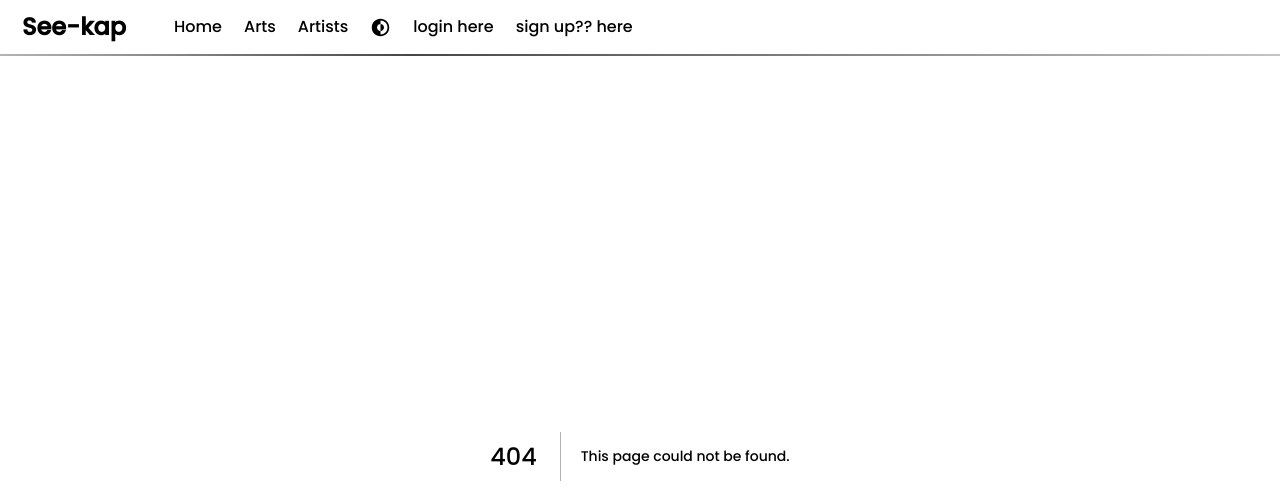
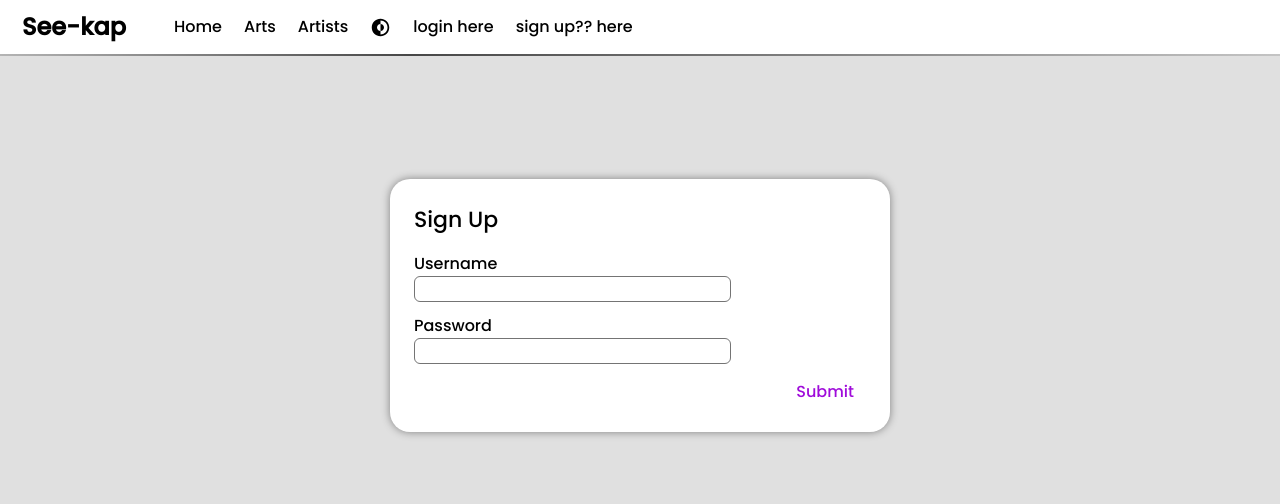
Before and after one commit to Lorenzo-Mariano/Seekap, a Next.js app: page /signUpTab in a window 1280 px wide. Before the commit this address had no page. Shown: the top 504 px of the page. Built offline with nearby package versions, Linux system fonts and the light colour scheme.

Commit message:
Added Login and Sign Up tabs and forms (#3)

```diff
--- a/src/pages/loginTab/index.js
+++ b/src/pages/loginTab/index.js
@@ -0,0 +1,37 @@
+import { useState } from "react";
+import styles from './index.module.css';
+
+export default function LoginForm() {
+
+    const [loginUsername, setLoginUsername] = useState('');
+    const [loginPassword, setLoginPassword] = useState('');
+
+    function userNameChangeHandler(event) {
+        console.log(event)
+        setLoginUsername(event.target.value);
+    }
+
+    function passwordChangeHandler(event) {
+        console.log(event);
+        setLoginPassword(event.target.value);
+    }
+
+    function submitLoginHandler(event) {
+        event.preventDefault();
+        console.log('submitted! (login)');
+    }
+
+    return (
+        <form className={styles["login-form"]}>
+            <div className={styles['form-name']}>Login</div>
+
+            <label>Username</label>
+            <input type="text" className={styles['login-username']} onChange={userNameChangeHandler} value={loginUsername}></input>
+
+            <label>Password</label>
+            <input type="password" className={styles['login-password']} onChange={passwordChangeHandler} value={loginPassword}></input>
+
+            <input type="submit" className={styles["submit-button"]} onClick={submitLoginHandler} value="Submit" />
+        </form>
+    )
+}
--- /dev/null
+++ b/src/pages/loginTab/index.module.css
@@ -0,0 +1,40 @@
+.login-form {
+	display: flex;
+	flex-direction: column;
+
+	width: 500px;
+	align-items: flex-start;
+	padding: 24px;
+	margin: 123px auto;
+
+	background-color: #fff;
+	box-shadow: 0 0 8px #808080;
+	border-radius: 20px;
+}
+
+.form-name {
+	font-size: 22px;
+	margin-bottom: 16px;
+}
+
+.login-username,
+.login-password {
+	border: solid 1px #747474;
+	border-radius: 6px;
+	margin-bottom: 12px;
+}
+
+.submit-button {
+	color: #9f0bda;
+	align-self: flex-end;
+	padding: 4px 12px;
+}
+
+[data-theme="dark"] .login-form {
+	background-color: #1e1f20;
+	box-shadow: 0px 0px 8px #000000;
+}
+
+[data-theme="dark"] .submit-button {
+	color: #cc5cf8;
+}
--- /dev/null
+++ b/src/pages/signUpTab/index.js
@@ -0,0 +1,35 @@
+import { useState } from "react";
+import styles from './index.module.css';
+
+export default function SignUpForm() {
+
+    const [signUpUsername, setSignUpUsername] = useState('');
+    const [signUpPassword, setSignUpPassword] = useState('');
+
+    function userNameChangeHandler(event) {
+        setSignUpUsername(event.target.value);
+    }
+
+    function passwordChangeHandler(event) {
+        setSignUpPassword(event.target.value);
+    }
+
+    function submitSignUpHandler(event) {
+        event.preventDefault();
+        console.log('submitted! (sign up)')
+    }
+
+    return (
+        <form className={styles["sign-up-form"]}>
+            <div className={styles['form-name']}>Sign Up</div>
+
+            <label>Username</label>
+            <input type="text" className={styles["sign-up-username"]} onChange={userNameChangeHandler} value={signUpUsername}></input>
+
+            <label>Password</label>
+            <input type="password" className={styles["sign-up-password"]} onChange={passwordChangeHandler} value={signUpPassword}></input>
+
+            <input type="submit" className={styles["submit-button"]} onClick={submitSignUpHandler} value="Submit" />
+        </form>
+    )
+}
--- /dev/null
+++ b/src/pages/signUpTab/index.module.css
@@ -0,0 +1,40 @@
+.sign-up-form {
+	display: flex;
+	flex-direction: column;
+
+	width: 500px;
+	align-items: flex-start;
+	padding: 24px;
+	margin: 123px auto;
+
+	background-color: #fff;
+	box-shadow: 0 0 8px #808080;
+	border-radius: 20px;
+}
+
+.form-name {
+	font-size: 22px;
+	margin-bottom: 16px;
+}
+
+.sign-up-username,
+.sign-up-password {
+	border: solid 1px #747474;
+	border-radius: 6px;
+	margin-bottom: 12px;
+}
+
+.submit-button {
+	color: #9f0bda;
+	align-self: flex-end;
+	padding: 4px 12px;
+}
+
+[data-theme="dark"] .sign-up-form {
+	background-color: #1e1f20;
+	box-shadow: 0px 0px 8px #000000;
+}
+
+[data-theme="dark"] .submit-button {
+	color: #cc5cf8;
+}
```
